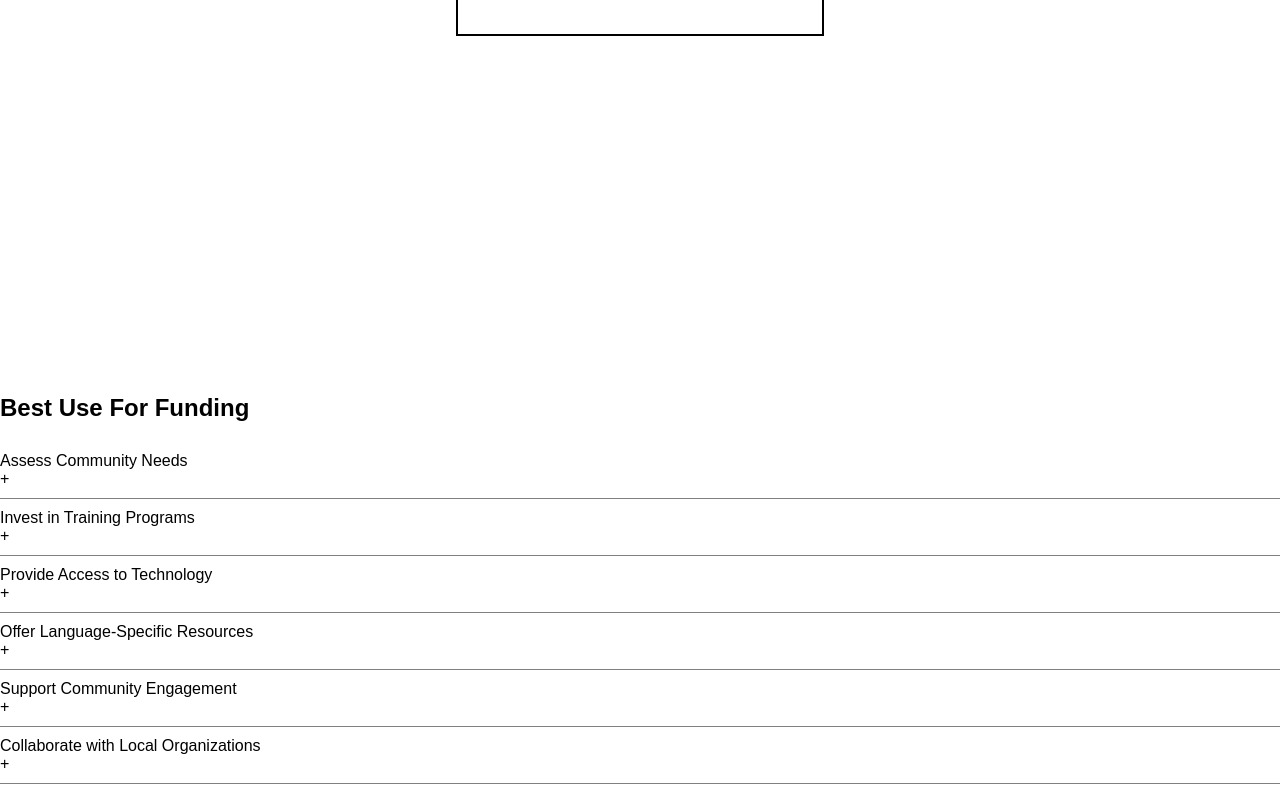
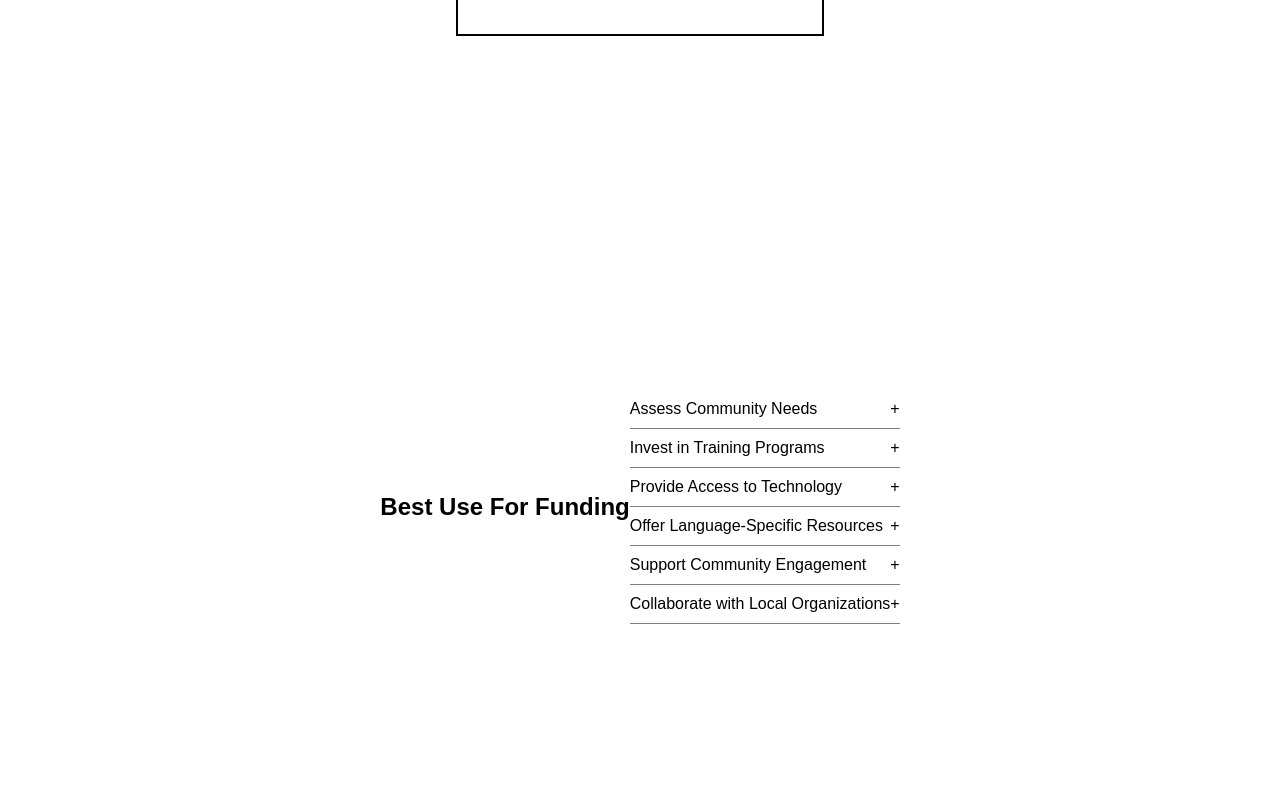
Before and after one commit to naishm-2029234/equitylink, a React (Create React App) app in the folder equityapp/: page /funding in a window 1280 px wide. Shown: the part 1351-2151 px from the top of the page. After the commit the page ends 1991 px from the top, so only its background shows below. Built offline with nearby package versions, Linux system fonts and the light colour scheme.

Commit message:
Add files via upload

```diff
--- a/equityapp/src/AboutPage.css
+++ b/equityapp/src/AboutPage.css
@@ -49,6 +49,14 @@ nav {
     font-family: 'Lato', sans-serif;
     font-size: 20px;
     font-weight: medium;
+}
+.centered {
+    display: flex;
+    justify-content: center;
+    align-items: center;
+}
+.alignright  {
+    float: right;
 }
 
 .language {
```
